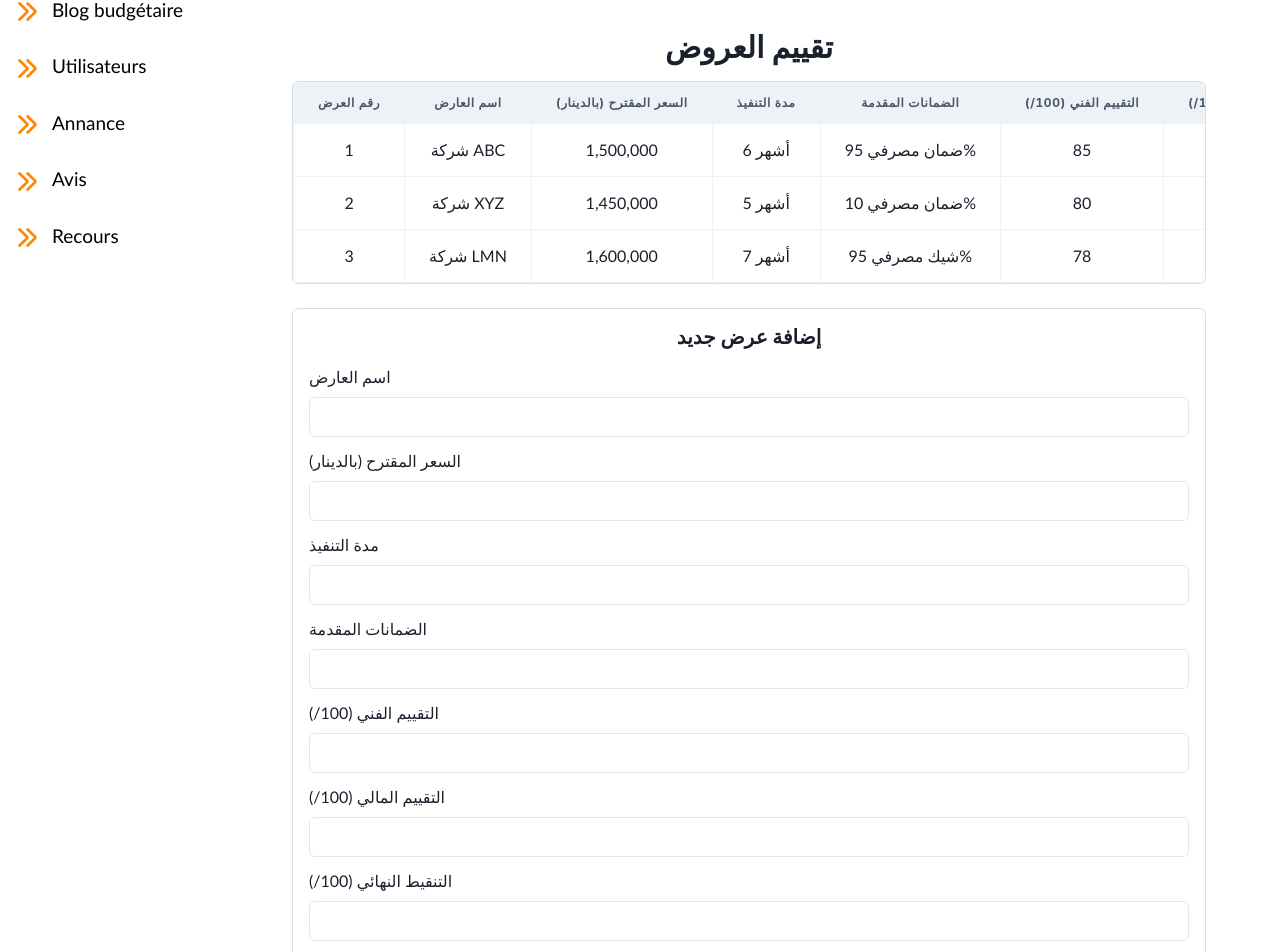
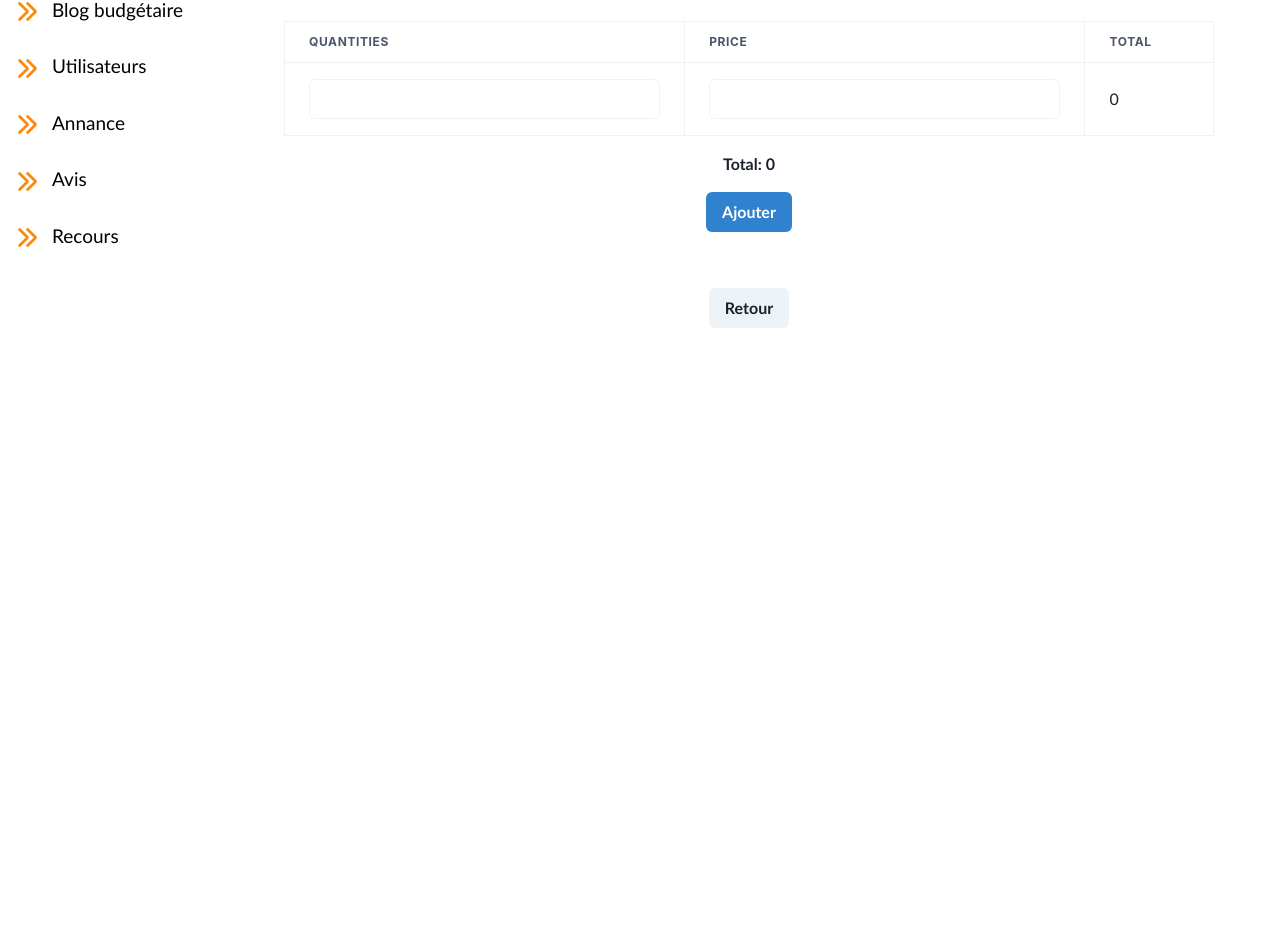
Before and after one commit to bh-s/React-pfe, a React (Vite) app in the folder frontend_pfe/: page /ouverture_et_evaluation_des_offres/1/evaluation in a window 1280 px wide. Shown: the part 289-1241 px from the top of the page. After the commit the page ends 800 px from the top, so only its background shows below. Built offline with nearby package versions, Linux system fonts and the light colour scheme; what @react-pdf/renderer would draw is missing.

Commit message:
Fix table  issue

```diff
--- a/frontend_pfe/src/Pages_administrateur/Ouverture_et_evaluation_des_offres/table.jsx
+++ b/frontend_pfe/src/Pages_administrateur/Ouverture_et_evaluation_des_offres/table.jsx
@@ -1,4 +1,4 @@
-import React, { useState } from "react";
+import { useState } from "react";
 import {
   Table,
   Thead,
@@ -6,192 +6,72 @@ import {
   Tr,
   Th,
   Td,
-  TableContainer,
-  Heading,
-  Box,
   Button,
   Input,
-  FormControl,
-  FormLabel,
   VStack,
+  HStack,
+  Text,
 } from "@chakra-ui/react";
 
-const TableEvaluation = () => {
-  const [offers, setOffers] = useState([
-    {
-      id: 1,
-      company: "شركة ABC",
-      price: "1,500,000",
-      duration: "6 أشهر",
-      guarantees: "ضمان مصرفي 95%",
-      technicalEvaluation: 85,
-      financialEvaluation: 90,
-      finalScore: 87.5,
-    },
-    {
-      id: 2,
-      company: "شركة XYZ",
-      price: "1,450,000",
-      duration: "5 أشهر",
-      guarantees: "ضمان مصرفي 10%",
-      technicalEvaluation: 80,
-      financialEvaluation: 95,
-      finalScore: 87.5,
-    },
-    {
-      id: 3,
-      company: "شركة LMN",
-      price: "1,600,000",
-      duration: "7 أشهر",
-      guarantees: "شيك مصرفي 95%",
-      technicalEvaluation: 78,
-      financialEvaluation: 85,
-      finalScore: 81.5,
-    },
-  ]);
+const EvaluationTable = () => {
+  const [suppliers, setSuppliers] = useState([{ quantities: "", price: "", total: 0 }]);
 
-  const [newOffer, setNewOffer] = useState({
-    company: "",
-    price: "",
-    duration: "",
-    guarantees: "",
-    technicalEvaluation: "",
-    financialEvaluation: "",
-    finalScore: "",
-  });
-
-  const handleChange = (e) => {
-    setNewOffer({ ...newOffer, [e.target.name]: e.target.value });
+  const handleChange = (index, field, value) => {
+    const updatedSuppliers = [...suppliers];
+    updatedSuppliers[index][field] = value;
+    if (field === "quantities" || field === "price") {
+      updatedSuppliers[index].total =
+        (updatedSuppliers[index].quantities || 0) * (updatedSuppliers[index].price || 0);
+    }
+    setSuppliers(updatedSuppliers);
   };
 
-  const addOffer = () => {
-    if (
-      newOffer.company &&
-      newOffer.price &&
-      newOffer.duration &&
-      newOffer.guarantees &&
-      newOffer.technicalEvaluation &&
-      newOffer.financialEvaluation &&
-      newOffer.finalScore
-    ) {
-      setOffers([
-        ...offers,
-        {
-          id: offers.length + 1,
-          ...newOffer,
-          technicalEvaluation: Number(newOffer.technicalEvaluation),
-          financialEvaluation: Number(newOffer.financialEvaluation),
-          finalScore: Number(newOffer.finalScore),
-        },
-      ]);
-      setNewOffer({
-        company: "",
-        price: "",
-        duration: "",
-        guarantees: "",
-        technicalEvaluation: "",
-        financialEvaluation: "",
-        finalScore: "",
-      });
-    } else {
-      alert("الرجاء ملء جميع الحقول!");
-    }
+  const addSupplier = () => {
+    setSuppliers([...suppliers, { quantities: "", price: "", total: 0 }]);
   };
 
+  const totalSum = suppliers.reduce((sum, supplier) => sum + supplier.total, 0);
+
   return (
-    <Box p={6} w="100%" maxW="1200px" mx="auto">
-      <Heading size="lg" textAlign="center" mb={4}>
-        تقييم العروض
-      </Heading>
-
-      {/* Table Section */}
-      <TableContainer border="1px solid #ddd" borderRadius="md" overflowX="auto" mb={6}>
-        <Table variant="simple">
-          <Thead bg="gray.100">
+    <VStack spacing={4} p={4}>
+      <Table variant="simple" size="md">
+        <Thead>
           <Tr>
-              <Th textAlign="center">رقم العرض</Th>
-              <Th textAlign="center">اسم العارض</Th>
-              <Th textAlign="center">السعر المقترح (بالدينار)</Th>
-              <Th textAlign="center">مدة التنفيذ</Th>
-              <Th textAlign="center">الضمانات المقدمة</Th>
-              <Th textAlign="center">التقييم الفني (100/)</Th>
-              <Th textAlign="center">التقييم المالي (100/)</Th>
-              <Th textAlign="center">التنقيط النهائي (100/)</Th>
+            <Th>Quantities</Th>
+            <Th>Price</Th>
+            <Th>Total</Th>
           </Tr>
         </Thead>
         <Tbody>
-            {offers.map((offer) => (
-              <Tr key={offer.id} textAlign="center">
-                <Td textAlign="center">{offer.id}</Td>
-                <Td textAlign="center">{offer.company}</Td>
-                <Td textAlign="center">{offer.price}</Td>
-                <Td textAlign="center">{offer.duration}</Td>
-                <Td textAlign="center">{offer.guarantees}</Td>
-                <Td textAlign="center">{offer.technicalEvaluation}</Td>
-                <Td textAlign="center">{offer.financialEvaluation}</Td>
-                <Td textAlign="center">{offer.finalScore}</Td>
+          {suppliers.map((supplier, index) => (
+            <Tr key={index}>
+              <Td>
+                <Input
+                  type="number"
+                  value={supplier.quantities}
+                  onChange={(e) => handleChange(index, "quantities", Number(e.target.value))}
+                />
+              </Td>
+              <Td>
+                <Input
+                  type="number"
+                  value={supplier.price}
+                  onChange={(e) => handleChange(index, "price", Number(e.target.value))}
+                />
+              </Td>
+              <Td>{supplier.total}</Td>
             </Tr>
           ))}
         </Tbody>
       </Table>
-      </TableContainer>
-
-      {/* Add Offer Form */}
-      <Box border="1px solid #ddd" p={4} borderRadius="md">
-        <Heading size="md" textAlign="center" mb={4}>
-          إضافة عرض جديد
-        </Heading>
-        <VStack spacing={3}>
-          <FormControl>
-            <FormLabel>اسم العارض</FormLabel>
-            <Input name="company" value={newOffer.company} onChange={handleChange} />
-          </FormControl>
-          <FormControl>
-            <FormLabel>السعر المقترح (بالدينار)</FormLabel>
-            <Input name="price" value={newOffer.price} onChange={handleChange} />
-          </FormControl>
-          <FormControl>
-            <FormLabel>مدة التنفيذ</FormLabel>
-            <Input name="duration" value={newOffer.duration} onChange={handleChange} />
-          </FormControl>
-          <FormControl>
-            <FormLabel>الضمانات المقدمة</FormLabel>
-            <Input name="guarantees" value={newOffer.guarantees} onChange={handleChange} />
-          </FormControl>
-          <FormControl>
-            <FormLabel>التقييم الفني (100/)</FormLabel>
-            <Input
-              type="number"
-              name="technicalEvaluation"
-              value={newOffer.technicalEvaluation}
-              onChange={handleChange}
-            />
-          </FormControl>
-          <FormControl>
-            <FormLabel>التقييم المالي (100/)</FormLabel>
-            <Input
-              type="number"
-              name="financialEvaluation"
-              value={newOffer.financialEvaluation}
-              onChange={handleChange}
-            />
-          </FormControl>
-          <FormControl>
-            <FormLabel>التنقيط النهائي (100/)</FormLabel>
-            <Input
-              type="number"
-              name="finalScore"
-              value={newOffer.finalScore}
-              onChange={handleChange}
-            />
-          </FormControl>
-          <Button colorScheme="blue" onClick={addOffer} w="full">
-            إضافة العرض
+      <HStack>
+        <Text fontWeight="bold">Total: {totalSum}</Text>
+      </HStack>
+      <Button colorScheme="blue" onClick={addSupplier}>
+        Ajouter
       </Button>
     </VStack>
-      </Box>
-    </Box>
   );
 };
 
-export default TableEvaluation;
+export default EvaluationTable;
```
Lines whose indentation alone changed are shown as unchanged.
